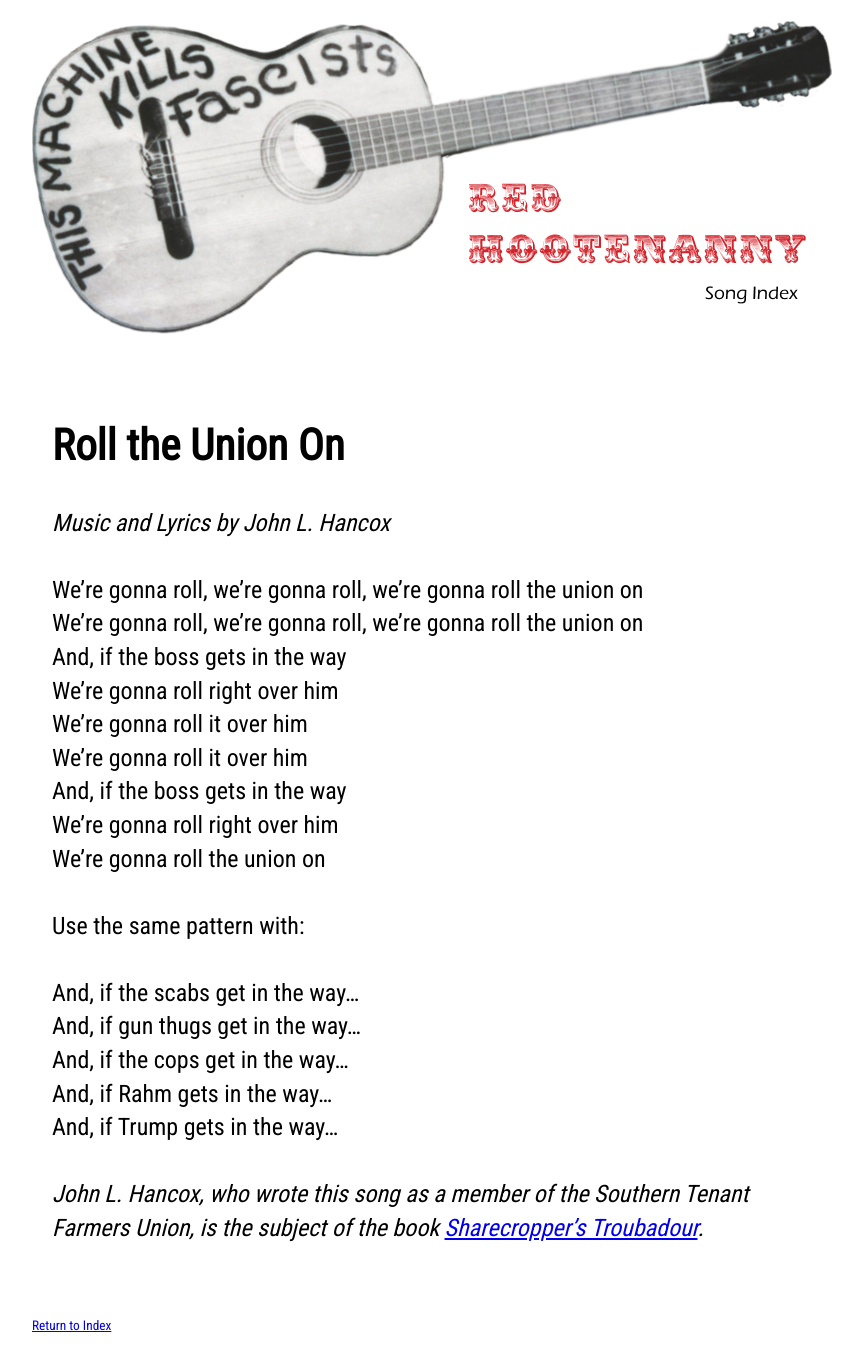
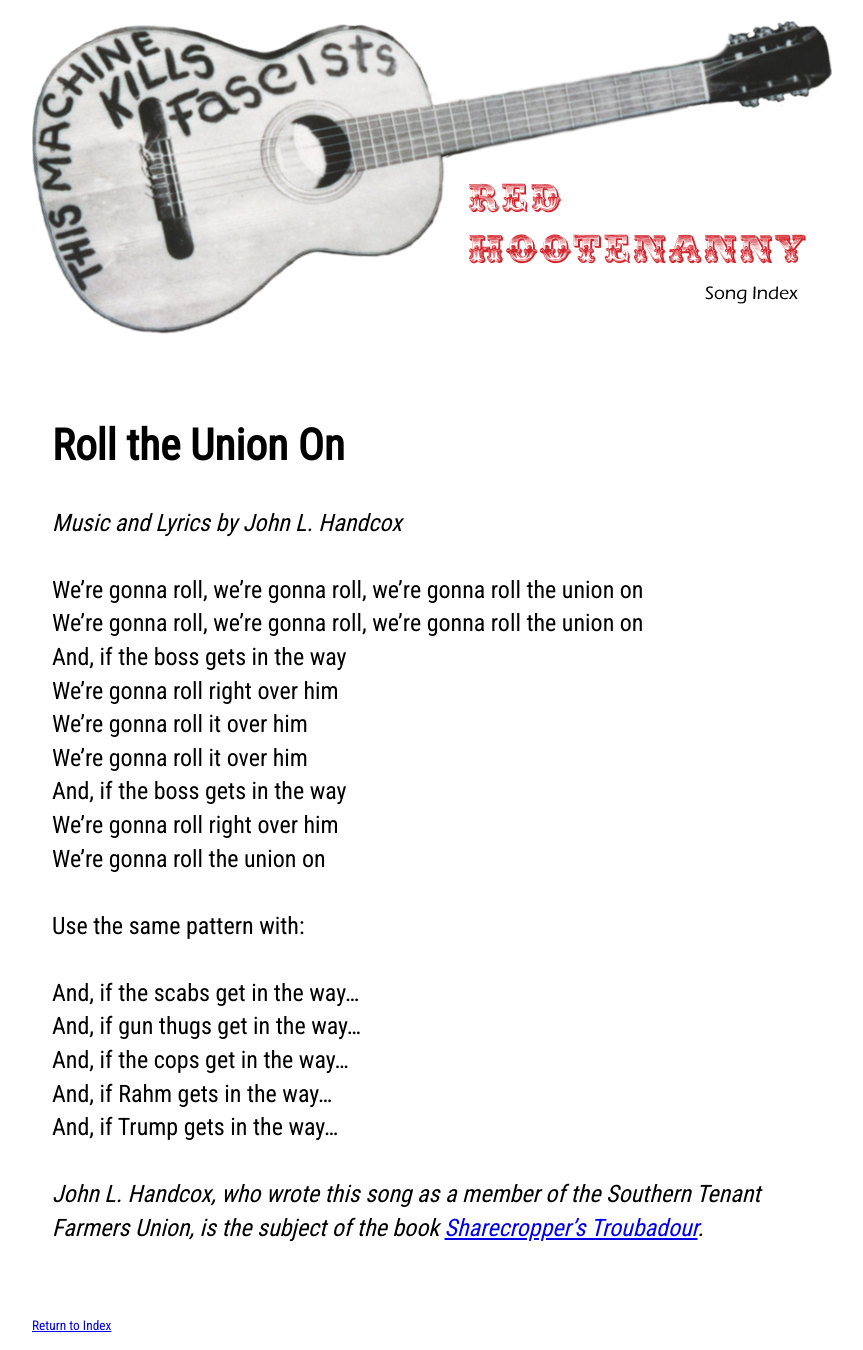
Before and after one commit to socialismconference/songbook.github.io, a Jekyll site: the page built from songs/roll-the-unioin-on.md, in a window 1280 px wide. Shown: the whole page, without its empty margins (208-1071 px from the left). Built offline with Jekyll 4.4.1, drawn with Linux system fonts in a browser that asks for light colours; our own code applies the rules of GitHub Pages for plain Markdown files; a script that is not in the unit is left out.

Commit message:
Update roll-the-unioin-on.md

```diff
--- a/songs/roll-the-unioin-on.md
+++ b/songs/roll-the-unioin-on.md
@@ -1,12 +1,12 @@
 ---
 title:
 category: songs
-lyrics: Hancox, John L.
+lyrics: Handcox, John L.
 ---
 
 ## Roll the Union On
 
-> Music and Lyrics by John L. Hancox
+> Music and Lyrics by John L. Handcox
 
 We’re gonna roll, we’re gonna roll, we’re gonna roll the union on
 We’re gonna roll, we’re gonna roll, we’re gonna roll the union on
@@ -26,4 +26,4 @@ And, if the cops get in the way...
 And, if Rahm gets in the way...
 And, if Trump gets in the way...
 
-> John L. Hancox, who wrote this song as a member of the Southern Tenant Farmers Union, is the subject of the book [Sharecropper's Troubadour](https://www.goodreads.com/book/show/13721923-sharecropper-s-troubadour).
+> John L. Handcox, who wrote this song as a member of the Southern Tenant Farmers Union, is the subject of the book [Sharecropper's Troubadour](https://www.goodreads.com/book/show/13721923-sharecropper-s-troubadour).
```
